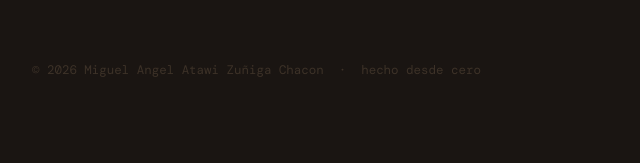
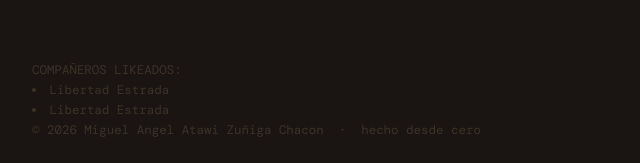
Before and after one commit to MiguelEZz/miguel-angel-atawi-zuniga-chacon, a plain HTML site: page index.html in a window 1280 px wide. Shown: the part 1746-1909 px from the top of the page, 178-818 px from the left. Before the commit the page ends 1852 px from the top, so only its background shows below. Drawn offline with nearby package versions, Linux system fonts and the light colour scheme.

Commit message:
Update index.html
linkeos

```diff
--- a/index.html
+++ b/index.html
@@ -497,6 +497,17 @@ Plataforma que conecta tejedoras con personas que aman el tejido. Trabajamos con
 
   <!-- FOOTER -->
   <footer>
+    COMPAÑEROS LIKEADOS:
+    <li>
+    <a href="https://libertadestrada.github.io/libertad-estrada01.github.io/" target="_blank">
+    Libertad Estrada
+    </a>
+    </li>
+    <li>
+    <a href="https://taiwaguti.github.io" target="_blank">
+    Libertad Estrada
+    </a>
+    </li>
     © 2026 Miguel Angel Atawi Zuñiga Chacon &nbsp;·&nbsp; hecho desde cero
   </footer>
 
```
